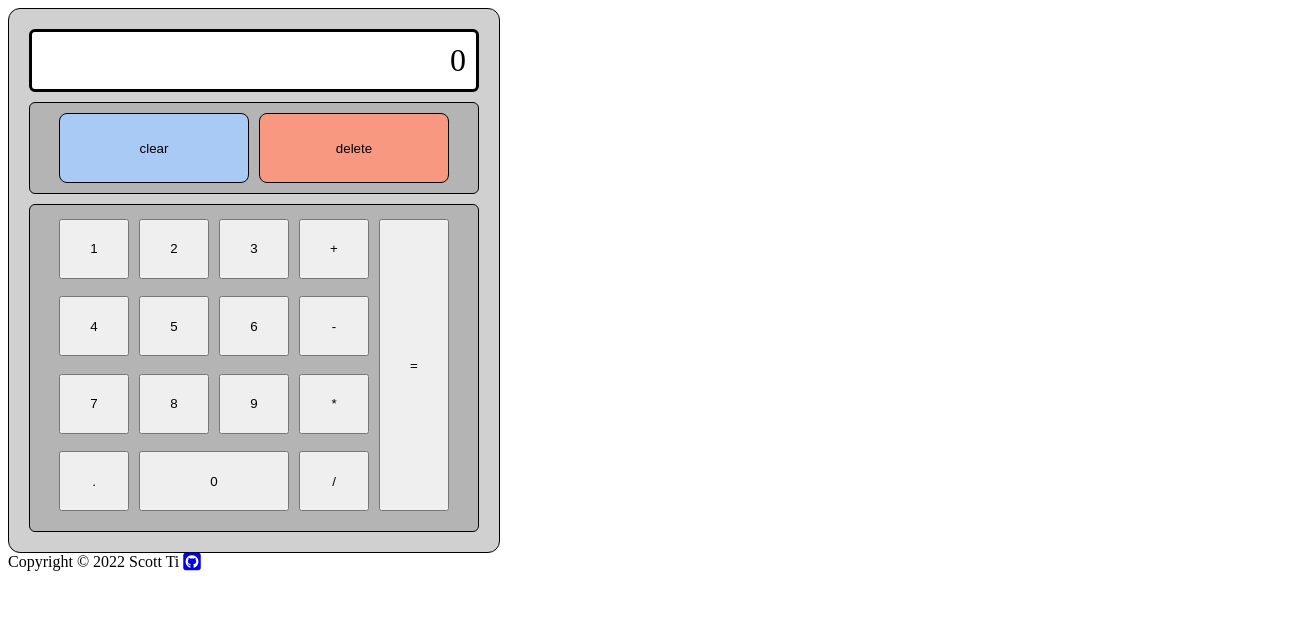
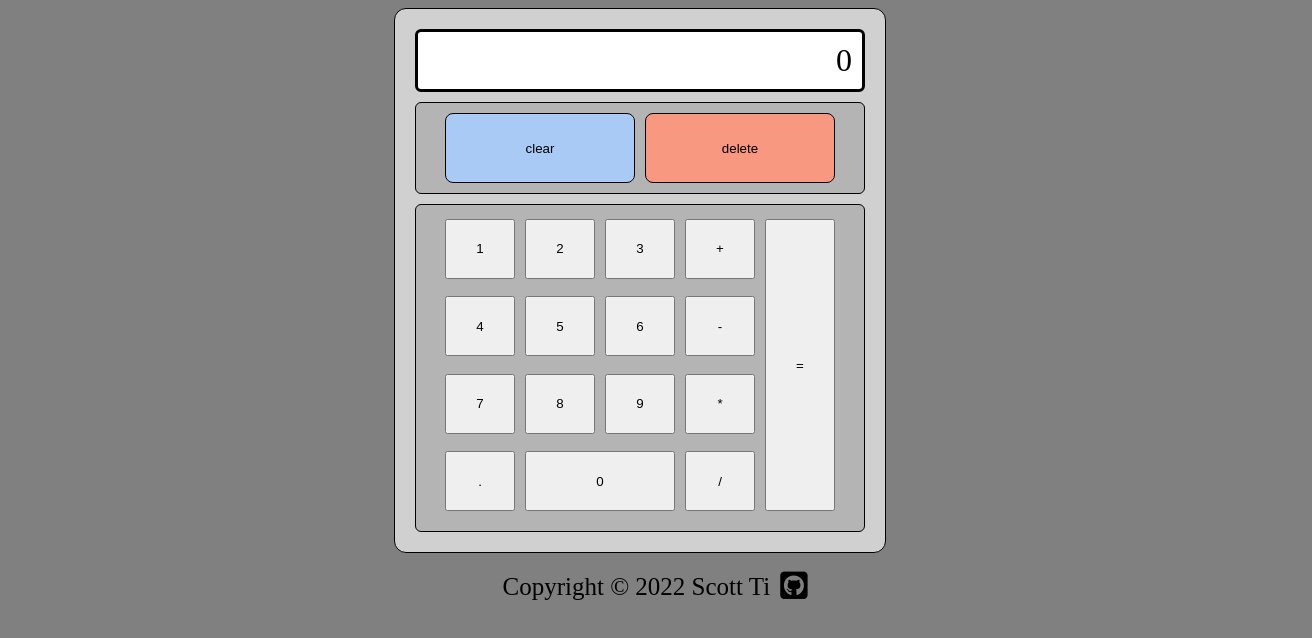
Before and after one commit to scottti312/calculator, a plain HTML site: page index.html in a window 1280 px wide. Shown: the whole page, 1312 px wide, since content can reach past the window. Drawn offline with Linux system fonts and the light colour scheme.

Commit message:
Add footer

```diff
--- a/style.css
+++ b/style.css
@@ -1,6 +1,15 @@
 :root {
   --main-color: #d0d0d1;
   --button-background: #4D4E52
+}
+
+body {
+  background-color: gray;
+}
+
+.main {
+  display: flex;
+  justify-content: center;
 }
 
 .calculator {
@@ -116,3 +125,22 @@
   height: 292px;
   margin: 4px 10px 10px 10px;
 }
+
+.footer {
+  display: flex;
+  align-items: center;
+  justify-content: center;
+  padding: 20px;
+  width: 100%;
+  font-size: 25px;
+}
+
+.fa-github-square {
+  margin: 10px;
+  color: black;
+  transition: transform 0.3s ease-in-out;
+}
+
+.fa-github-square:hover {
+  transform: scale(1.3, 1.3);
+}
```
